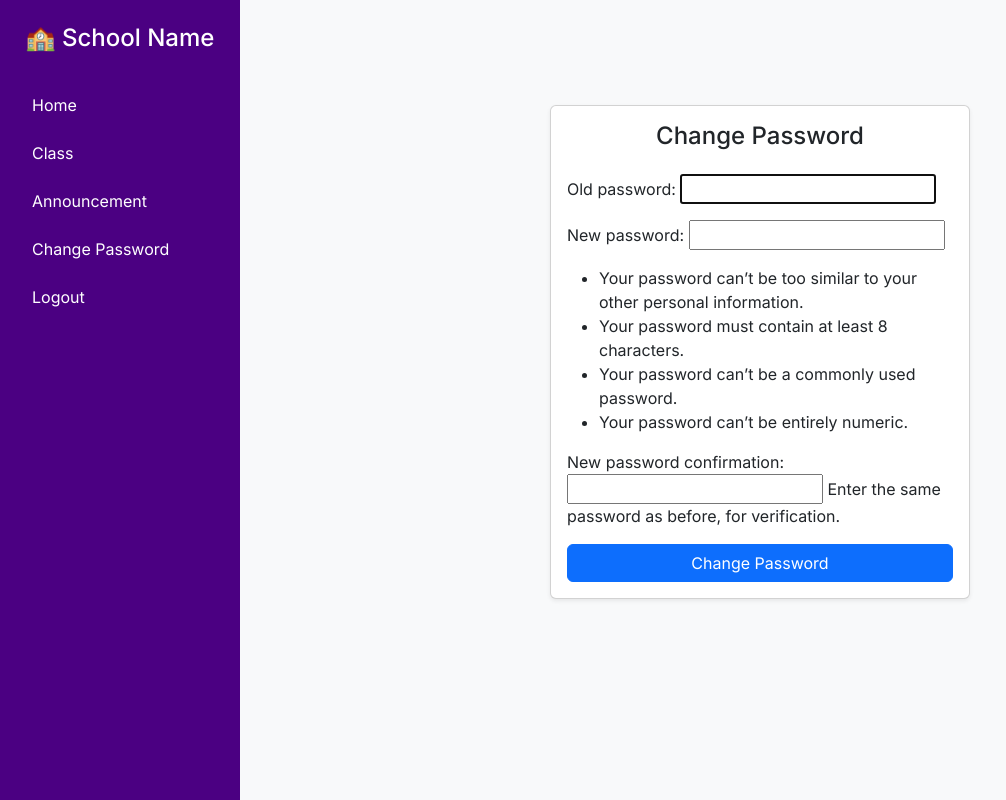
After one commit to WrongKillYou/school_progress_portal, a Django app: page /account/teacher/change-password/ in a window 1280 px wide. The commit adds this page. Shown: the whole page, without its empty margins (0-1006 px from the left). Run offline with Django 5.2, Linux system fonts and the light colour scheme; the visitor is signed in with stand-in values (Sample User, id 1); some libraries are stand-ins or nearby versions.

Commit message:
(6) Teacher dashboard update
- Change password added
- Added search bar for handled class

```diff
--- a/apps/account/services.py
+++ b/apps/account/services.py
@@ -8,7 +8,6 @@ from attendance.models import Attendance
 from badge.models import BadgeShard
 from classroom.models import Class
 from grade.models import FinalGrade
-from account.models import Student, User
 
 
 # ────────────────────────────────────────────────────────────
--- a/apps/account/urls.py
+++ b/apps/account/urls.py
@@ -1,5 +1,6 @@
 from django.urls import path
 from . import views
+from django.contrib.auth import views as auth_views
 
 name = 'account'
 
@@ -9,4 +10,13 @@ urlpatterns = [
     path('logout/', views.logout, name='logout'),
     path('student/dashboard', views.student_dashboard, name='student_dashboard'),
     path('teacher/dashboard', views.teacher_dashboard, name='teacher_dashboard'),
+    path("teacher/change-password/", auth_views.PasswordChangeView.as_view(
+        template_name="account/teacher/change_password.html",
+        success_url="/teacher/password-changed/"
+    ), name="teacher_change_password"),
+
+    path("teacher/password-changed/", auth_views.PasswordChangeDoneView.as_view(
+        template_name="account/teacher/password_changed.html"
+    ), name="teacher_password_changed"),
+
     ]
--- a/apps/grade/views.py
+++ b/apps/grade/views.py
@@ -216,7 +216,7 @@ def download_file(request, class_id):
 
     # Download response
     response = HttpResponse(content_type='application/vnd.openxmlformats-officedocument.spreadsheetml.sheet')
-    response['Content-Disposition'] = f'attachment; filename="grade_template_{class_obj.class_name}.xlsx"'
+    response['Content-Disposition'] = f'attachment; filename="grade_template_{class_obj.class_name}_{class_obj.subject}.xlsx"'
     wb.save(response)
     return response
 
--- /dev/null
+++ b/templates/account/teacher/change_password.html
@@ -0,0 +1,19 @@
+{% extends "teacher_base.html" %}
+{% block title %}Change Password{% endblock %}
+
+{% block content %}
+<div class="d-flex justify-content-center align-items-center" style="min-height: 80vh;">
+    <div class="card shadow-sm" style="width: 100%; max-width: 420px;">
+        <div class="card-body">
+            <h4 class="card-title mb-4 text-center">Change Password</h4>
+            <form method="post">
+                {% csrf_token %}
+                {{ form.as_p }}
+                <div class="d-grid">
+                    <button type="submit" class="btn btn-primary">Change Password</button>
+                </div>
+            </form>
+        </div>
+    </div>
+</div>
+{% endblock %}
--- a/templates/teacher_base.html
+++ b/templates/teacher_base.html
@@ -63,6 +63,7 @@
       <a href="{% url 'teacher_dashboard' %}">Home</a>
       <a href="{% url 'view_handled_class' %}">Class</a>
       <a href="{% url 'view_all_announcement' %}">Announcement</a>
+      <a href="{% url 'teacher_change_password' %}">Change Password</a>
       <a href="{% url 'logout' %}">Logout</a>
     </div>
 
```
Also changed, not shown: apps/classroom/views.py (+12 -3 lines), templates/account/teacher/password_changed.html (added, +10 -0 lines), templates/classroom/teacher/view_handled_class.html (+9 -0 lines).
